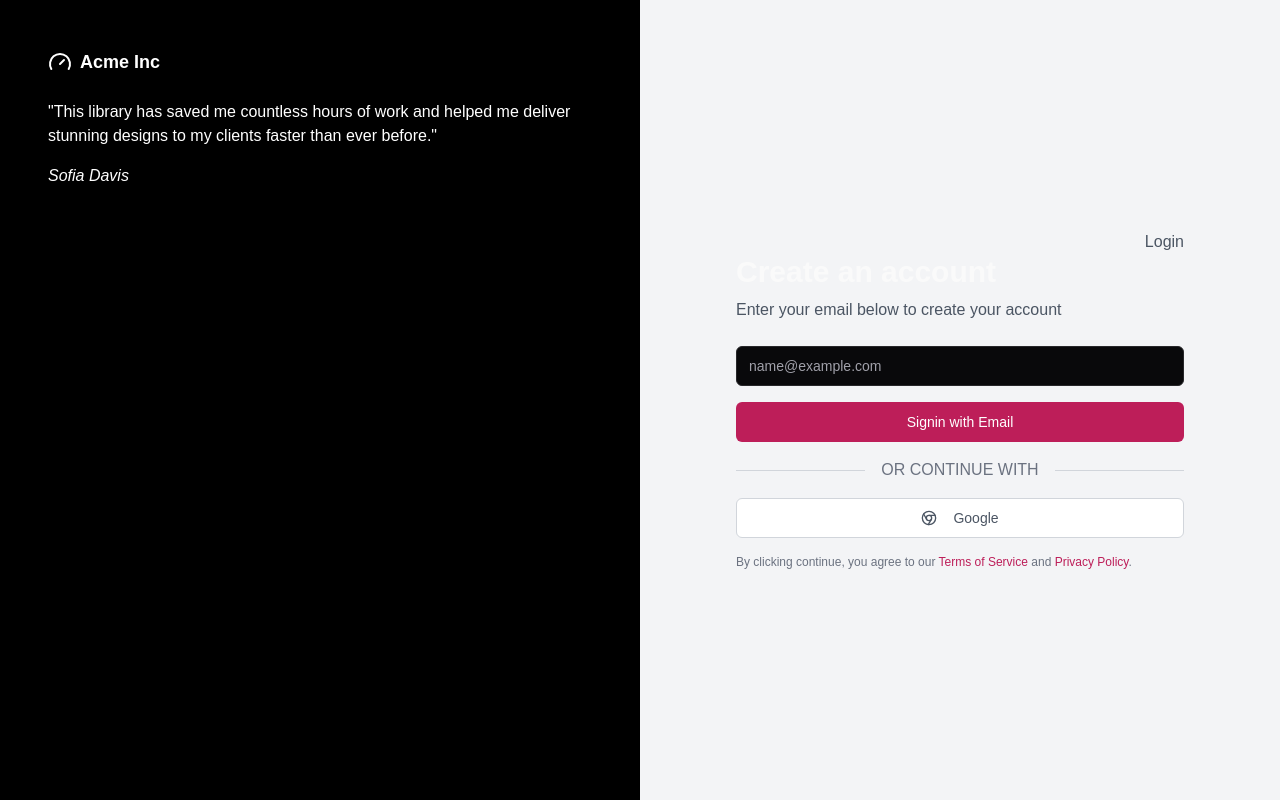
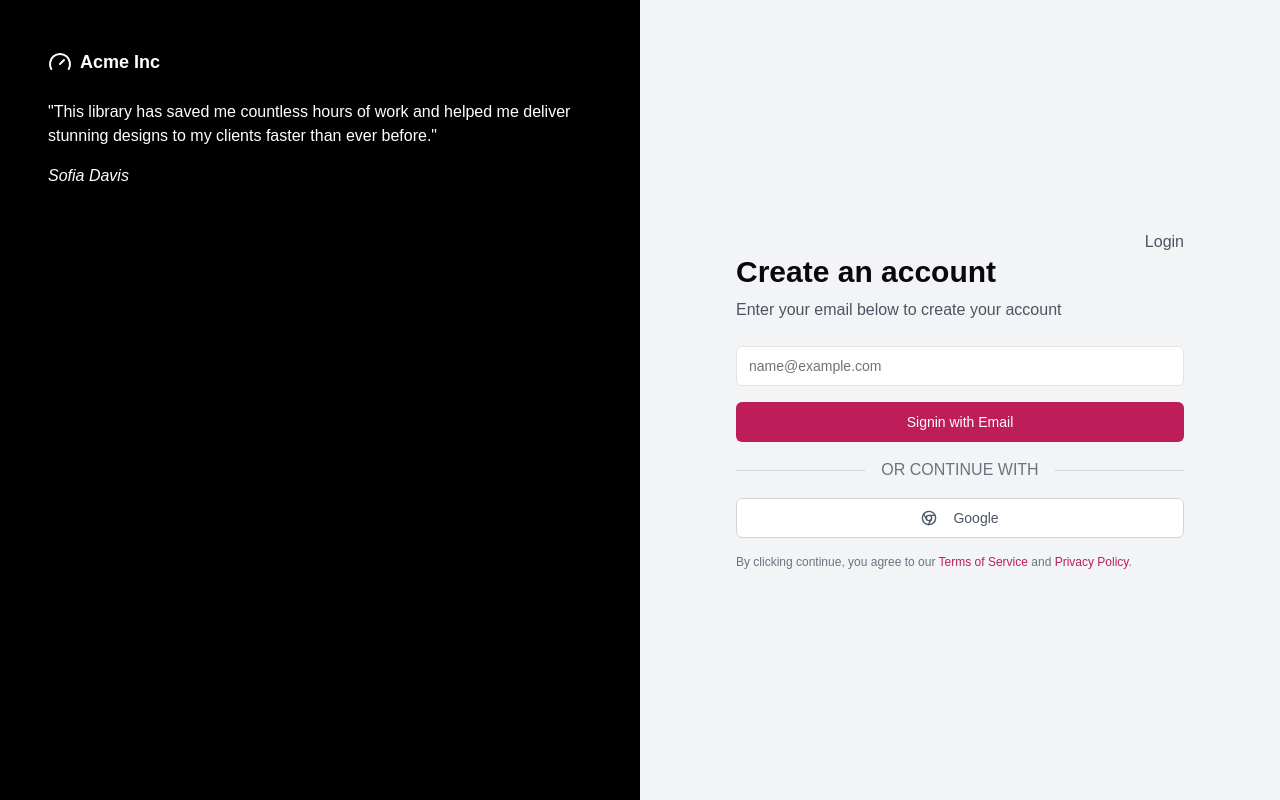
Before and after one commit to Tufahel/demo-dashboard, a Next.js app: page / in a window 1280 px wide. Built offline with nearby package versions, Linux system fonts and the light colour scheme.

Commit message:
fix theme for register page

```diff
--- a/src/app/layout.tsx
+++ b/src/app/layout.tsx
@@ -17,9 +17,8 @@ export default function RootLayout({
   return (
     <html lang="en">
       <body suppressHydrationWarning>
-        <ThemeProvider defaultTheme="dark" storageKey="vite-ui-theme">
-          <MainLayout>{children}</MainLayout>
-        </ThemeProvider>
+        {" "}
+        <MainLayout>{children}</MainLayout>
       </body>
     </html>
   );
--- a/src/components/theme-provider.tsx
+++ b/src/components/theme-provider.tsx
@@ -21,7 +21,6 @@ export function ThemeProvider({
   children,
   defaultTheme = 'system',
   storageKey = 'ui-theme',
-  ...props
 }: ThemeProviderProps) {
   const [theme, setTheme] = useState<Theme>(defaultTheme)
   const [mounted, setMounted] = useState(false)
--- a/src/layouts/main-layout.tsx
+++ b/src/layouts/main-layout.tsx
@@ -1,6 +1,7 @@
 "use client";
 
 import { SidebarProvider, SidebarTrigger } from "@/components/ui/sidebar";
+import { ThemeProvider } from "@/components/theme-provider";
 import { AppSidebar } from "@/layouts/app-sidebar";
 import { usePathname } from "next/navigation";
 import React from "react";
@@ -17,6 +18,7 @@ export function MainLayout({ children }: { children: React.ReactNode }) {
   }
 
   return (
+    <ThemeProvider defaultTheme="light" storageKey="vite-ui-theme">
     <SidebarProvider open={!open} onOpenChange={setOpen}>
       <AppSidebar />
       <main className="w-full">
@@ -27,5 +29,6 @@ export function MainLayout({ children }: { children: React.ReactNode }) {
         {children}
       </main>
     </SidebarProvider>
+    </ThemeProvider>
   );
 }
```
